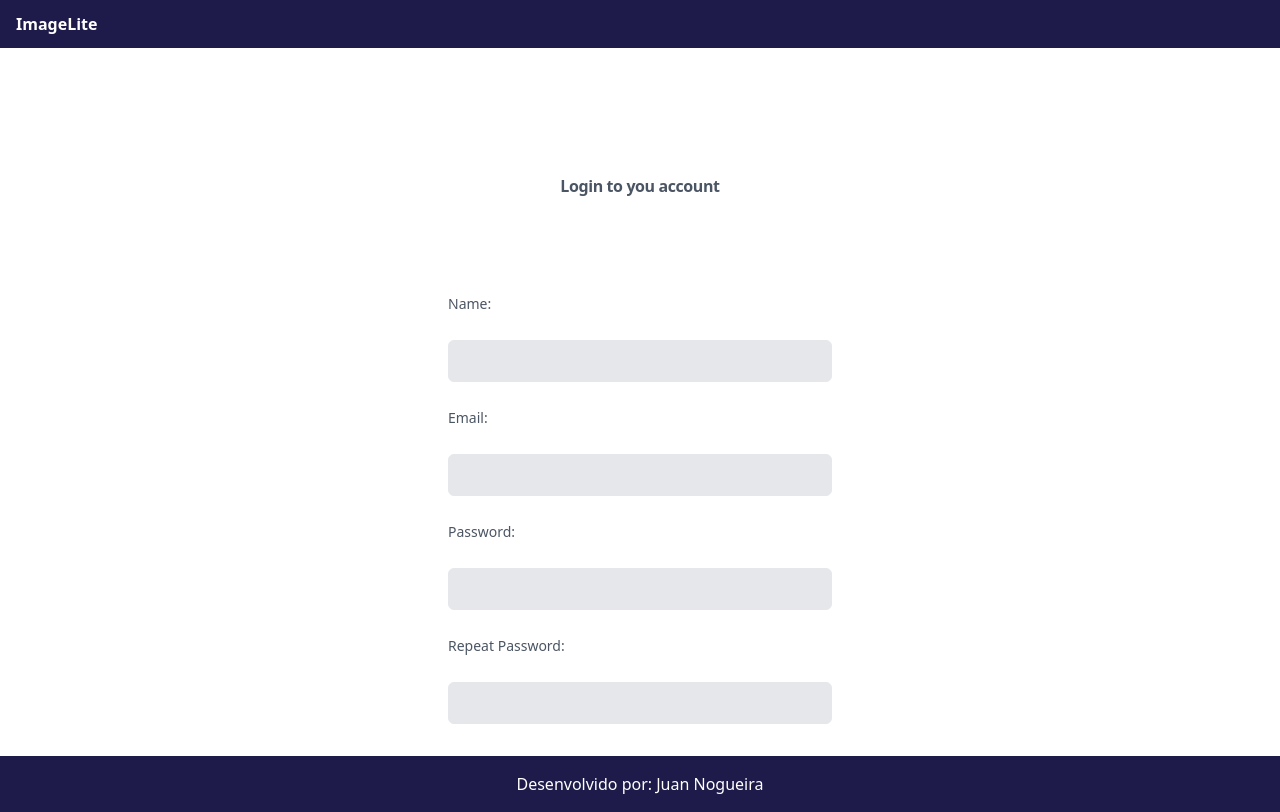
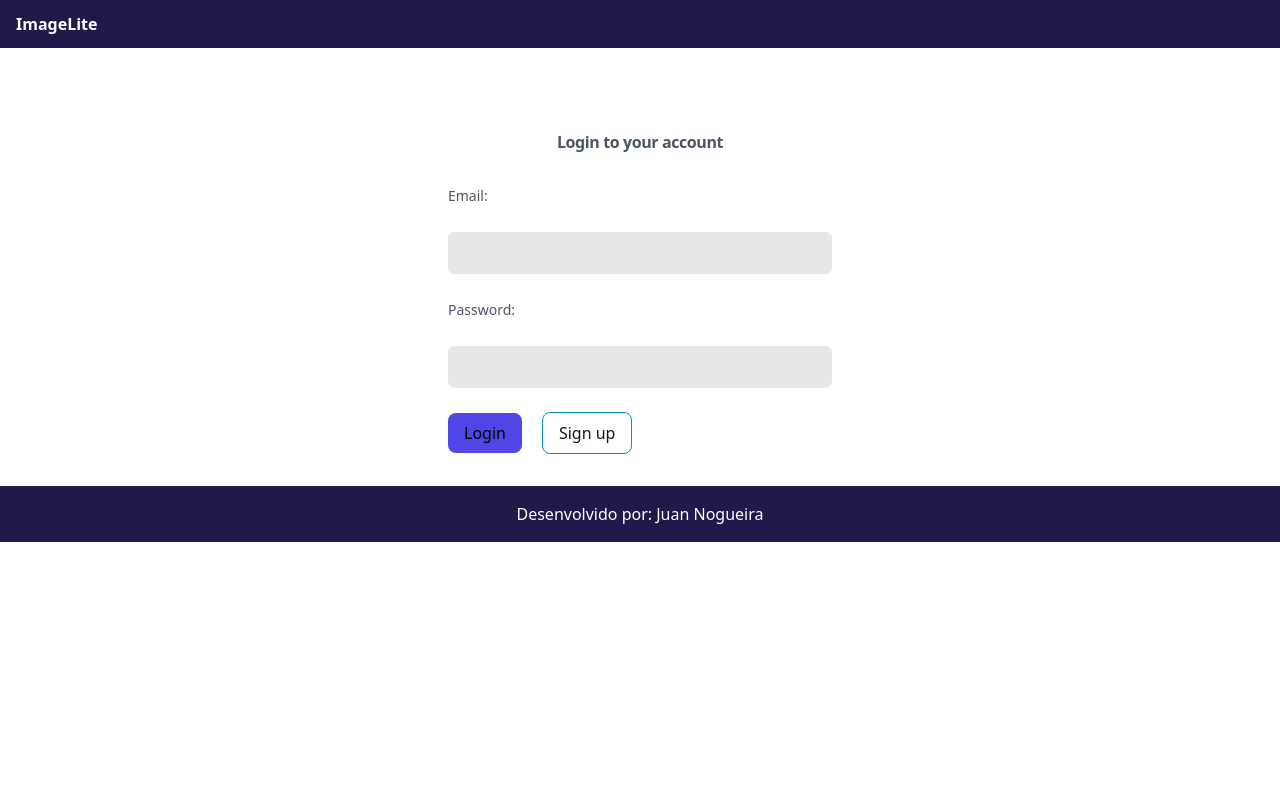
Before and after one commit to nxjuan/imageLiteApi, a Next.js app in the folder View/: page /login in a window 1280 px wide. Built offline with nearby package versions, Linux system fonts and the light colour scheme.

Commit message:
Form completed

```diff
--- a/View/src/app/login/page.tsx
+++ b/View/src/app/login/page.tsx
@@ -1,23 +1,25 @@
 'use client'
 
-import { Template, RenderIf, InputText } from '@/components'
+import { Template, RenderIf, InputText, Button } from '@/components'
 import { useState } from 'react';
 
 export default function Login(){
 
     const [loading, setLoading] = useState<boolean>(false);
-    const [newUserState, setNewUserState] = useState<boolean>(true);
+    const [newUserState, setNewUserState] = useState<boolean>(false);
 
     return (
         <Template loading={loading}>
 
-            <div className='flex min-h-full flex-1 flex-col justify-center px-6 py-12 lg:px-8'>
+            <div className='flex min-h-full flex-1 flex-col justify-center px-6 py-1 lg:px-8'>
                 <div className='sm:mx-auto sm:w-full sm:max-w-sm'>
-                    <h2 className='mt-10 text-center text-1x1 font-bold leading-9 tracking-tight text-gray-600'>Login to you account</h2>
+                    <h2 className='mt-10 text-center text-1x1 font-bold leading-9 tracking-tight text-gray-600'>
+                        {newUserState ? 'Create account' : 'Login to your account'}
+                    </h2>
                 </div>
             </div>
 
-            <div className='mt-10 sm:mx-auto sm:w-full sm:max-w-sm'>
+            <div className='mt-5 sm:mx-auto sm:w-full sm:max-w-sm'>
                 <form className='space-y-6'>
 
                     <RenderIf condition={newUserState}>
@@ -52,6 +54,18 @@ export default function Login(){
                         </div>
                     </RenderIf>
 
+                    <div>
+                        <RenderIf condition={newUserState}>
+                            <Button type='submit' style='bg-indigo-600 hover:bg-indigo-900' label='Save' />
+                            <Button type='button' style='mx-5 bg-white border border-cyan-600 hover:text-white hover:bg-cyan-600 text-gray-900 ' label='Back to login' onclick={event => setNewUserState(false)} />
+                        </RenderIf>
+
+                        <RenderIf condition={!newUserState}>
+                            <Button type='submit' style='bg-indigo-600 hover:bg-indigo-900' label='Login' />
+                            <Button type='button' style='mx-5 bg-white border border-cyan-600 hover:text-white hover:bg-cyan-600 text-gray-900 ' label='Sign up' onclick={event => setNewUserState(true)}/>
+                        </RenderIf>
+                    </div>
+
                 </form>
             </div>
 
```
